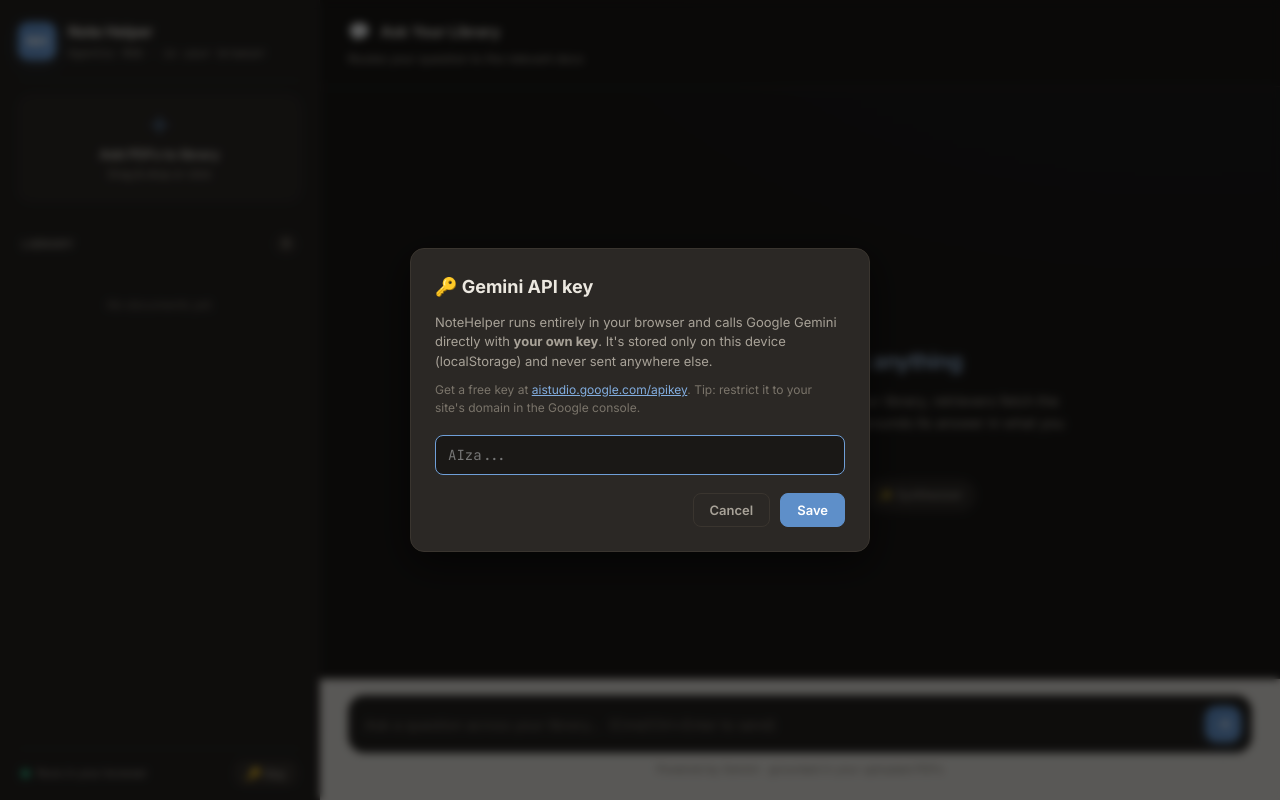
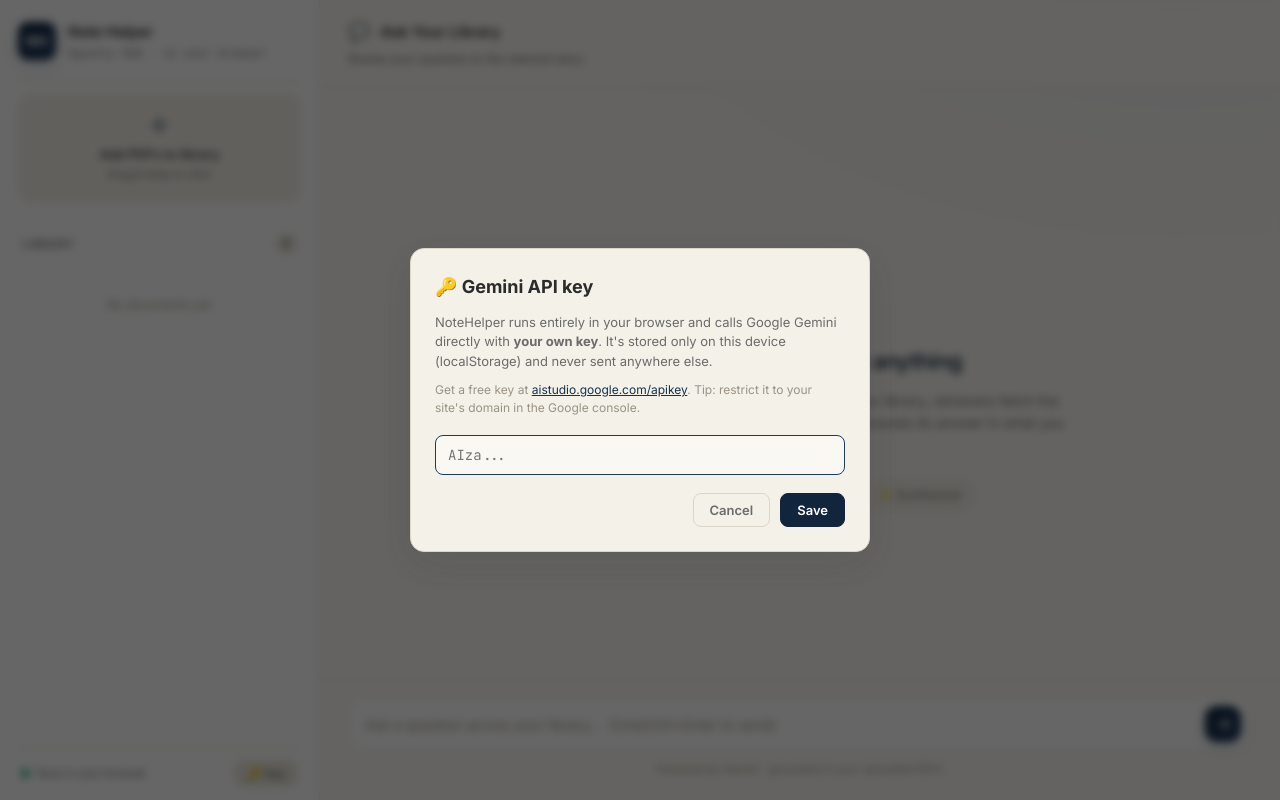
Before and after one commit to vishnucanada/NoteHelper, a website: page index.html in a window 1280 px wide. Drawn offline with Linux system fonts and the dark colour scheme.

Commit message:
removing dark mode feature

```diff
--- a/style.css
+++ b/style.css
@@ -22,8 +22,6 @@
     --danger:       #dc2626;
     --warning:      #b45309;
 
-    --topbar-bg:    rgba(250, 248, 243, 0.8);
-
     --sidebar-w:    320px;
     --radius:       14px;
     --radius-sm:    8px;
@@ -33,38 +31,6 @@
 
     --font-sans:    'Inter', -apple-system, BlinkMacSystemFont, "Segoe UI", sans-serif;
     --font-mono:    'JetBrains Mono', ui-monospace, SFMono-Regular, Menlo, monospace;
-}
-
-/* Dark theme — follows the OS preference. Only the color tokens change; every
-   surface already reads from these variables. */
-@media (prefers-color-scheme: dark) {
-    :root {
-        --bg:           #1a1816;   /* warm near-black */
-        --panel:        #242220;
-        --panel-2:      #2b2825;
-        --panel-3:      #332f2b;
-        --border:       #3a352f;
-        --border-soft:  #2f2b27;
-
-        --text:         #ece8e0;
-        --text-muted:   #a8a298;
-        --text-dim:     #7a746a;
-
-        --accent:       #6f9fd8;   /* lighter indigo for contrast on dark */
-        --accent-2:     #82addf;
-        --accent-deep:  #5e8fc9;
-        --accent-bg:    rgba(111, 159, 216, 0.14);
-        --accent-glow:  rgba(111, 159, 216, 0.22);
-
-        --success:      #34d399;
-        --danger:       #f87171;
-        --warning:      #fbbf24;
-
-        --topbar-bg:    rgba(26, 24, 22, 0.8);
-
-        --shadow-1:     0 1px 2px rgba(0,0,0,0.3), 0 4px 12px rgba(0,0,0,0.4);
-        --shadow-2:     0 12px 40px rgba(0,0,0,0.55);
-    }
 }
 
 /* ============ BASE ============ */
@@ -390,7 +356,7 @@ button, input, textarea {
 .topbar {
     padding: 18px 28px;
     border-bottom: 1px solid var(--border-soft);
-    background: var(--topbar-bg);
+    background: rgba(250, 248, 243, 0.8);
     backdrop-filter: blur(10px);
     flex-shrink: 0;
     display: flex;
```
Also changed, not shown: README.md.
